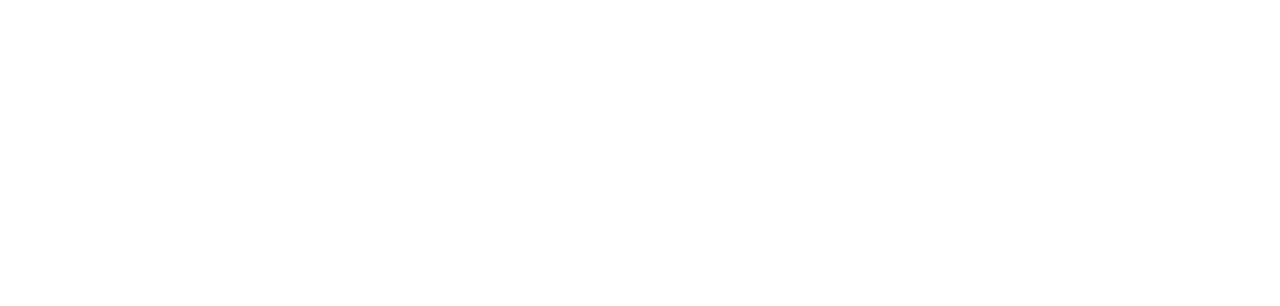
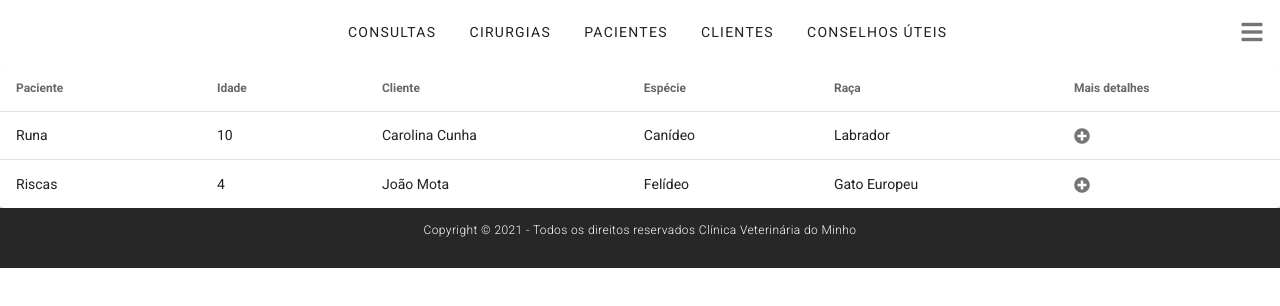
Before and after one commit to 13caroline/vetGest, a Vue app in the folder interface/: page /clinica/pacientes in a window 1280 px wide. Shown: the top 306 px of the page. Built offline with nearby package versions, Linux system fonts and the light colour scheme.

Commit message:
Pacientes Clinica

```diff
--- a/interface/src/components/Headers/ClinicHeader.vue
+++ b/interface/src/components/Headers/ClinicHeader.vue
@@ -33,7 +33,7 @@
         text
         class = "font-weight-regular"
         id="no-background-hover"
-        to="/my/lists/books"
+        to="/clinica/pacientes"
       >
         Pacientes
       </v-btn>
--- a/interface/src/router/index.js
+++ b/interface/src/router/index.js
@@ -43,6 +43,14 @@
       name: 'Página Clinica',
       component: () => import(/* webpackChunkName: "about" */ '../views/Clinic/Page.vue')
     },
+    {
+      path: '/clinica/pacientes',
+      name: 'Pacientes Clinica',
+      component: () => import(/* webpackChunkName: "about" */ '../views/Clinic/Pacientes.vue')
+
+    }
+
+
 ]
 
 const router = new VueRouter({
--- /dev/null
+++ b/interface/src/views/Clinic/Pacientes.vue
@@ -0,0 +1,106 @@
+<template>
+  <div>
+    <Header />
+    <v-data-table
+      :headers="headers"
+      :items="consultas"
+      class="elevation-1"
+      hide-default-footer
+    >
+
+      <template v-slot:[`item.detalhes`]="{ item }">
+        <v-tooltip right>
+          <template v-slot:activator="{ on, attrs }">
+            <v-icon
+              v-bind="attrs"
+              v-on="on"
+              small
+              @click="more(item)"
+            >
+              fas fa-plus-circle
+            </v-icon>
+          </template>
+          <span class="caption">Mais detalhes</span>
+        </v-tooltip>
+      </template>
+    </v-data-table>
+
+    <Footer />
+  </div>
+</template>
+
+<script>
+import Header from "@/components/Headers/ClinicHeader.vue";
+import Footer from "@/components/Footer.vue";
+
+export default {
+  data() {
+    return {
+      headers: [
+        {
+          text: "Paciente",
+        //  align: "start",
+          sortable: true,
+          value: "paciente",
+        },
+        {
+          text: "Idade",
+          value: "idade",
+          sortable: true,
+        //  align: "start",
+        },
+        {
+          text: "Cliente",
+          value: "cliente",
+          sortable: true,
+        //  align: "start",
+        },
+        {
+          text: "Espécie",
+          value: "especie",
+          sortable: true,
+        //  align: "start",
+        },
+        {
+          text: "Raça",
+          value: "raca",
+          sortable: true,
+         // align: "start",
+        },
+        {
+          text: "Mais detalhes",
+          value: "detalhes",
+          sortable: false,
+         // align: "start",
+        },
+      ],
+
+      consultas: [
+        {
+          paciente: "Runa",
+          idade: "10",
+          cliente: "Carolina Cunha",
+          especie: "Canídeo",
+          raca: "Labrador",
+        },
+        {
+          paciente: "Riscas",
+          idade: "4",
+          cliente: "João Mota",
+          especie: "Felídeo",
+          raca: "Gato Europeu",
+        },
+      ],
+    };
+  },
+  components: {
+    Header,
+    Footer,
+  },
+  methods:{
+      more(item){
+          console.log(item)
+      }
+  }
+};
+</script>
--- a/interface/src/views/Clinic/Page.vue
+++ b/interface/src/views/Clinic/Page.vue
@@ -122,7 +122,6 @@
           </v-row>
         </v-col>
         <v-col>
-          <h3>Olá</h3>
         </v-col>
       </v-row>
     </v-container>
@@ -160,7 +159,11 @@
           sortable: true,
           align: "start",
         },
-        { text: "Estado", value: "estado", sortable: true, align: "center" },
+        {
+          text: "Estado",
+          value: "estado",
+          sortable: true,
+          align: "center" },
         {
           text: "Mais detalhes",
           value: "detalhes",
```
Also changed, not shown: 2 other files (tests, documents, lock files or other folders).
